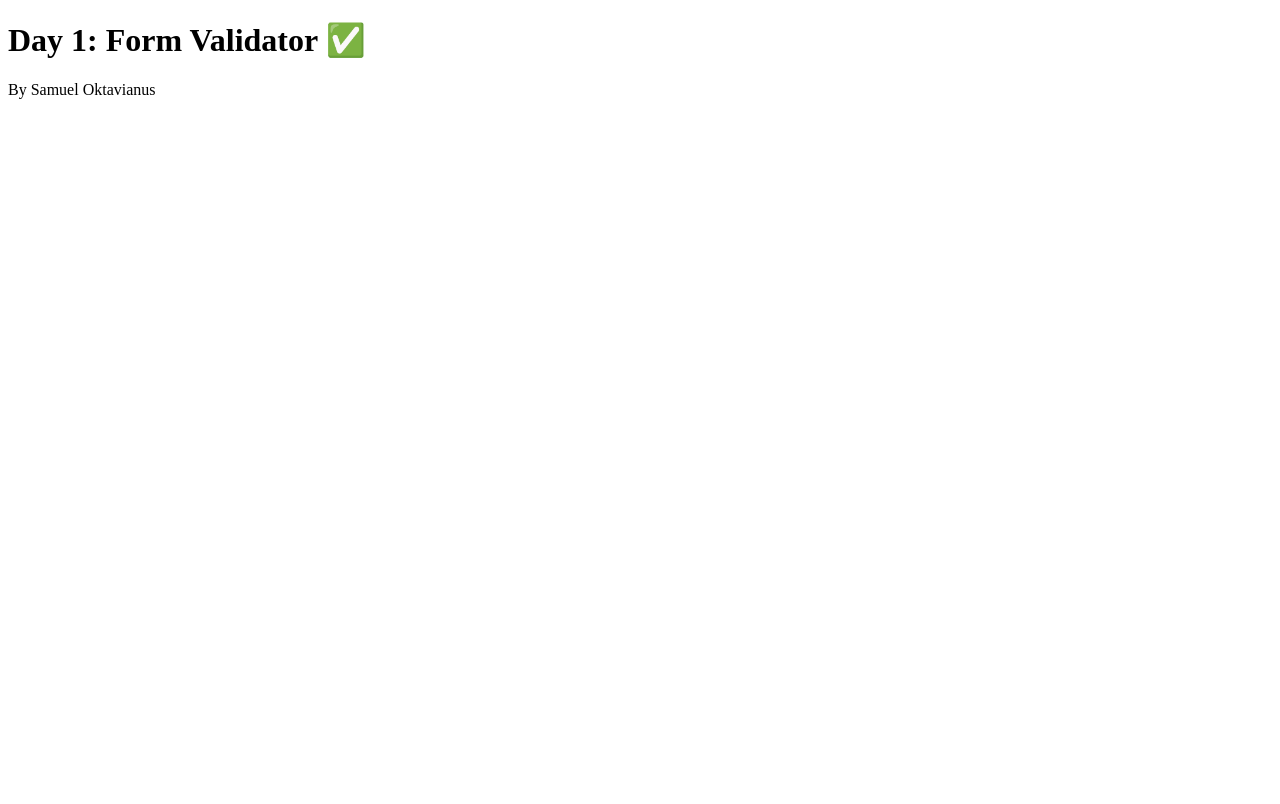
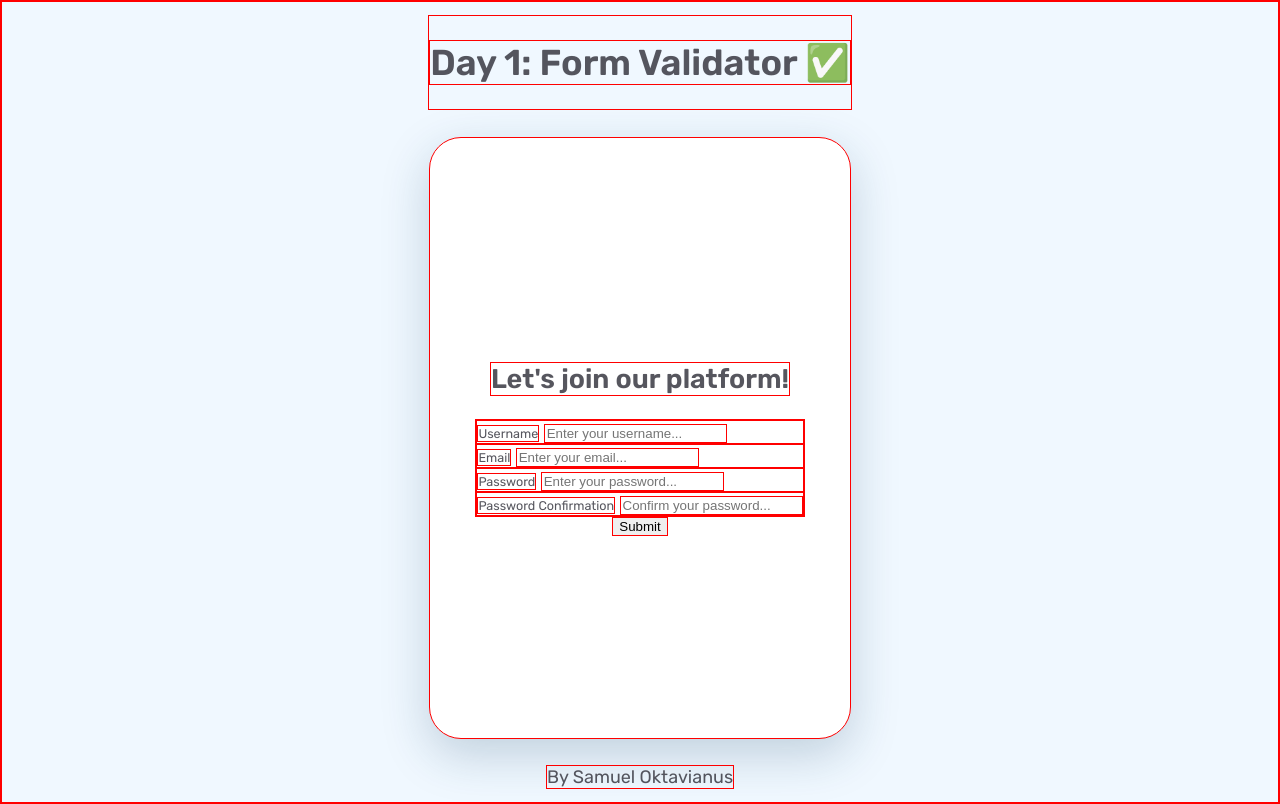
Before and after one commit to indigoscipio/20js-projects, a plain HTML site: page day1-form-validator/index.html in a window 1280 px wide. Drawn offline with Linux system fonts and the light colour scheme.

Commit message:
still updateing some css

```diff
--- a/day1-form-validator/index.html
+++ b/day1-form-validator/index.html
@@ -5,10 +5,64 @@
     <meta http-equiv="X-UA-Compatible" content="IE=edge" />
     <meta name="viewport" content="width=device-width, initial-scale=1.0" />
     <title>Day 1 - Form Validator</title>
+    <link rel="stylesheet" href="style.css" />
   </head>
   <body>
     <header><h1>Day 1: Form Validator ✅</h1></header>
 
+    <div class="container">
+      <h2>Let's join our platform!</h2>
+
+      <div class="input-container">
+        <div class="input-item">
+          <label for="username">Username</label>
+          <input
+            type="text"
+            id="username"
+            name="username"
+            placeholder="Enter your username..."
+            required
+          />
+        </div>
+
+        <div class="input-item">
+          <label for="email">Email</label>
+          <input
+            type="email"
+            id="email"
+            name="email"
+            placeholder="Enter your email..."
+            required
+          />
+        </div>
+
+        <div class="input-item">
+          <label for="password">Password</label>
+          <input
+            type="password"
+            id="password"
+            name="password"
+            placeholder="Enter your password..."
+            required
+          />
+        </div>
+
+        <div class="input-item">
+          <label for="password-confirmation">Password Confirmation</label>
+          <input
+            type="password"
+            id="password-confirmation"
+            name="password-confirmation"
+            placeholder="Confirm your password..."
+            required
+          />
+        </div>
+      </div>
+
+      <button id="submit">Submit</button>
+    </div>
     <footer>By Samuel Oktavianus</footer>
+
+    <script src="day1.js"></script>
   </body>
 </html>
--- a/day1-form-validator/style.css
+++ b/day1-form-validator/style.css
@@ -0,0 +1,42 @@
+@import url("https://fonts.googleapis.com/css2?family=Rubik:wght@400;600&display=swap");
+
+* {
+  border: 1px solid red;
+}
+
+:root {
+  --blue: #0071b3;
+  --white: #ffffff;
+  --drop-shadow: #18456338;
+  --dark: rgba(56, 56, 65, 0.849);
+}
+
+body {
+  font-family: "Rubik", sans-serif;
+  font-size: 18px;
+  margin: 0;
+  padding: 0;
+  height: 100vh;
+  color: var(--dark);
+  display: flex;
+  flex-direction: column;
+  justify-content: space-around;
+  align-items: center;
+  background-color: aliceblue;
+}
+
+label {
+  font-size: 0.7em;
+}
+
+.container {
+  background: var(--white);
+  box-shadow: 0px 16px 48px var(--drop-shadow);
+  width: 420px;
+  height: 600px;
+  border-radius: 32px;
+  display: flex;
+  justify-content: center;
+  align-items: center;
+  flex-direction: column;
+}
```
